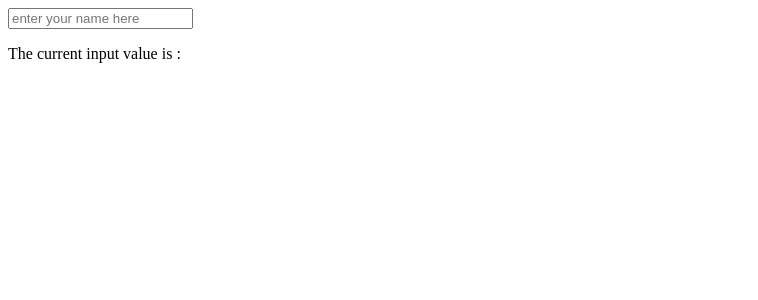
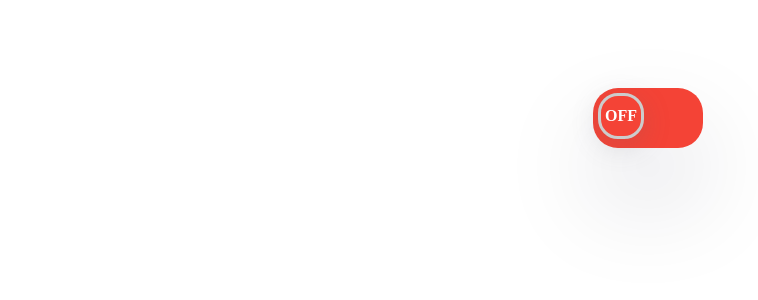
Before and after one commit to chowankumar/ReactQuestions, a React (Vite) app: page / in a window 1280 px wide. Shown: the top 300 px of the page, without its empty margins (0-758 px from the left). Built offline with nearby package versions, Linux system fonts and the light colour scheme.

Commit message:
q 20 done

```diff
--- a/src/App.jsx
+++ b/src/App.jsx
@@ -1,9 +1,9 @@
  import React from 'react'
-import { Nineteen } from './Nineteen'
+import Twenty  from './Twenty'
  export const App = () => {
    return (
      <div>
-        <Nineteen/>
+        <Twenty/>
      </div>
    )
  }
--- /dev/null
+++ b/src/Css/Twenty.css
@@ -0,0 +1,54 @@
+body {
+    width: 100%;
+    height: 100vh;
+    display: flex;
+    justify-content: center;
+  }
+
+  .toggle-switch {
+    width: 100px;
+    height: 50px;
+    border-radius: 25px;
+    background-color: #ccc;
+    position: relative;
+    cursor: pointer;
+    padding: 5px;
+    margin-top: 5rem;
+    box-shadow: rgba(17, 12, 46, 0.15) 0px 48px 100px 0px;
+  }
+
+  .switch {
+    width: 40px;
+    height: 40px;
+    border-radius: 20px;
+    display: flex;
+    align-items: center;
+    justify-content: center;
+    color: white;
+    font-weight: bold;
+    position: absolute;
+    top: 5px;
+    left: 5px;
+    transition: transform 0.3s linear, background-color 0.3s linear;
+    border: 0.2rem solid #ccc;
+    box-shadow: rgba(100, 100, 111, 0.2) 0px 7px 29px 0px;
+  }
+
+  .on{
+    background-color: #4caf50;
+    transform: translateX(50px);
+    -webkit-transform: translateX(50px);
+    -moz-transform: translateX(50px);
+    -ms-transform: translateX(50px);
+    -o-transform: translateX(50px);
+  }
+
+  .off {
+    background-color: #f44336;
+    transform: translateX(0);
+  }
+
+  .switch-state {
+    margin: 0 10px;
+    text-transform: uppercase;
+  }
--- /dev/null
+++ b/src/Twenty.jsx
@@ -0,0 +1,22 @@
+import React, { useState } from 'react'
+import "./Css/Twenty.css"
+
+const Twenty = () => {
+    const [isOn,setIsOn] = useState(false)
+    const handleToggleSwitch =()=>{
+        setIsOn(!isOn)
+
+    }
+  return (
+
+    <div className='toggle-switch' style={{background:isOn? "#4caf50" : "#f44336"}} onClick={handleToggleSwitch}>
+        <div className={`switch ${isOn?"on" : "off"}` } >
+            <span className='switch-state'>{isOn?"On":"off"}</span>
+
+        </div>
+
+    </div>
+  )
+}
+
+export default Twenty
```
Also changed, not shown: ReactQuestions.txt.
